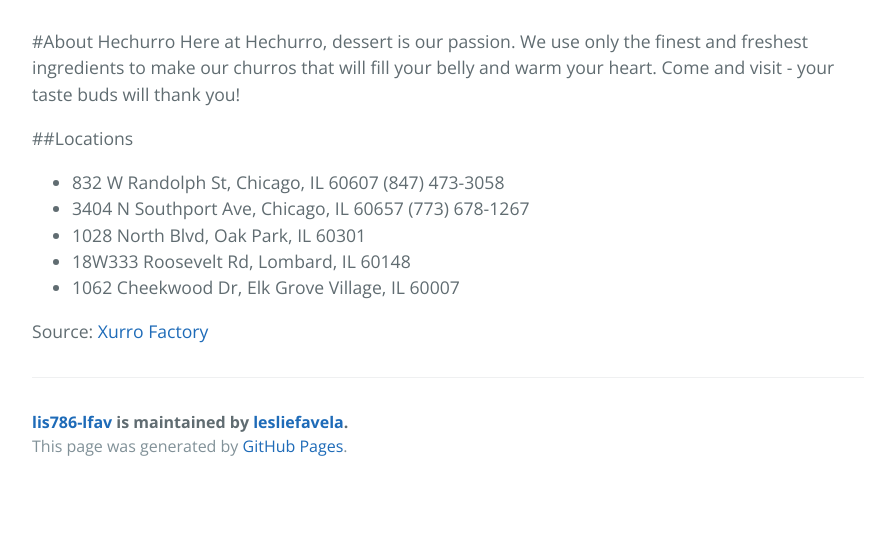
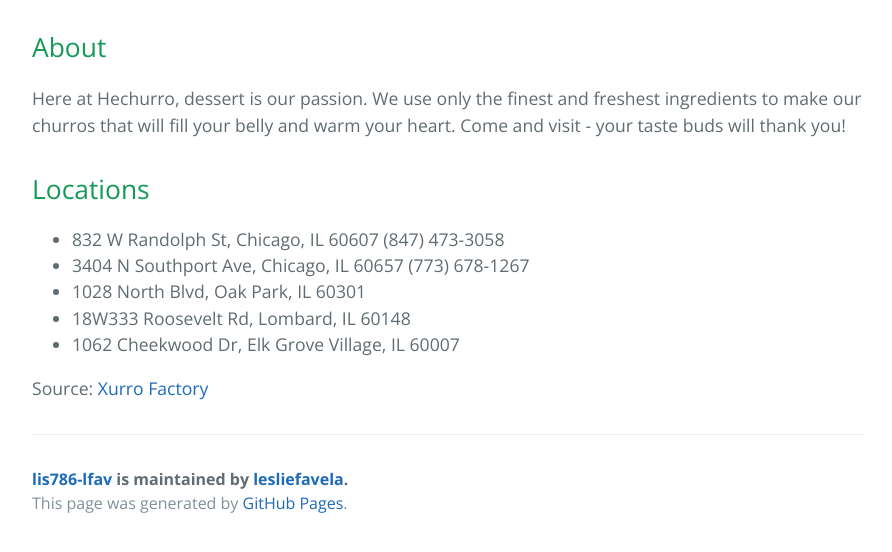
Before and after one commit to lesliefavela/lis786-lfav, a Jekyll site: the page built from index.md, in a window 1280 px wide, cut to the strip 340-892 px from the top of the page. Shown: the whole strip, without its empty margins (192-1084 px from the left). Built offline with Jekyll 4.4.1, drawn with Linux system fonts in a browser that asks for light colours; the repository's description, which GitHub fills in, is left out.

Commit message:
Update index.md

```diff
--- a/index.md
+++ b/index.md
@@ -3,12 +3,12 @@
 layout: default
 ---
 
-#About Hechurro
+## About
 Here at Hechurro, dessert is our passion. We use only the finest and freshest
 ingredients to make our churros that will fill your belly and warm your heart.
 Come and visit - your taste buds will thank you!
 
-##Locations
+## Locations
 - 832 W Randolph St, Chicago, IL 60607 (847) 473-3058
 - 3404 N Southport Ave, Chicago, IL 60657 (773) 678-1267
 - 1028 North Blvd, Oak Park, IL 60301
```
